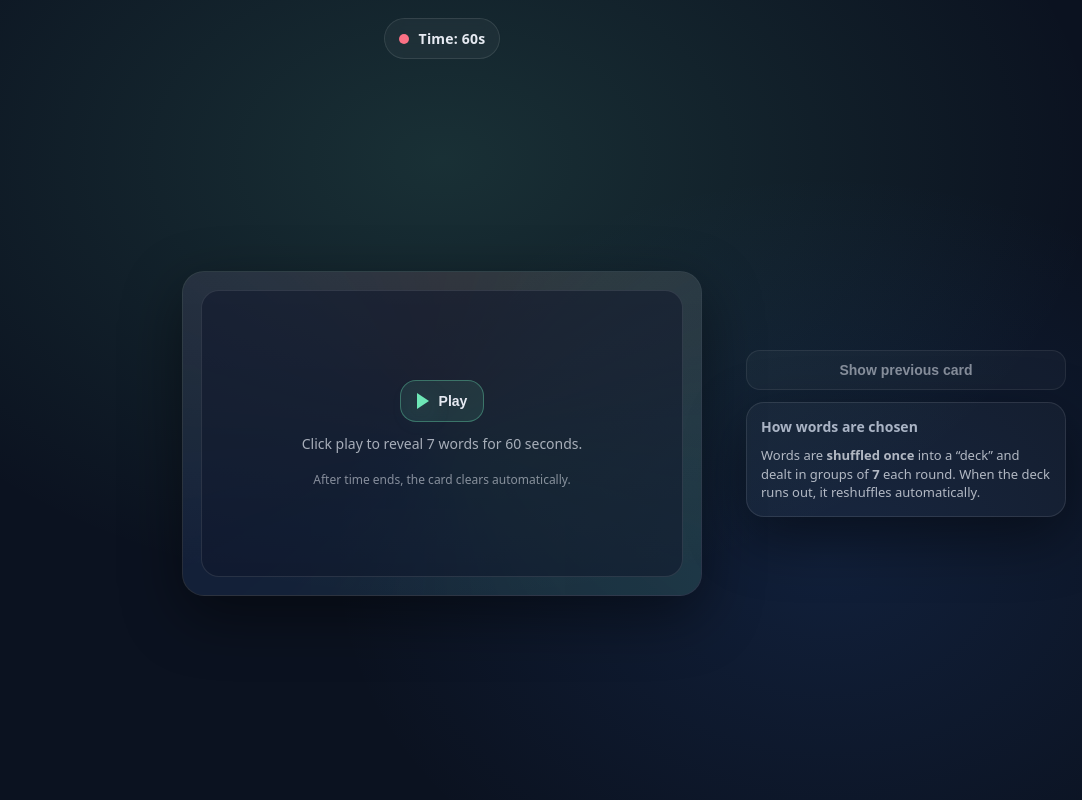
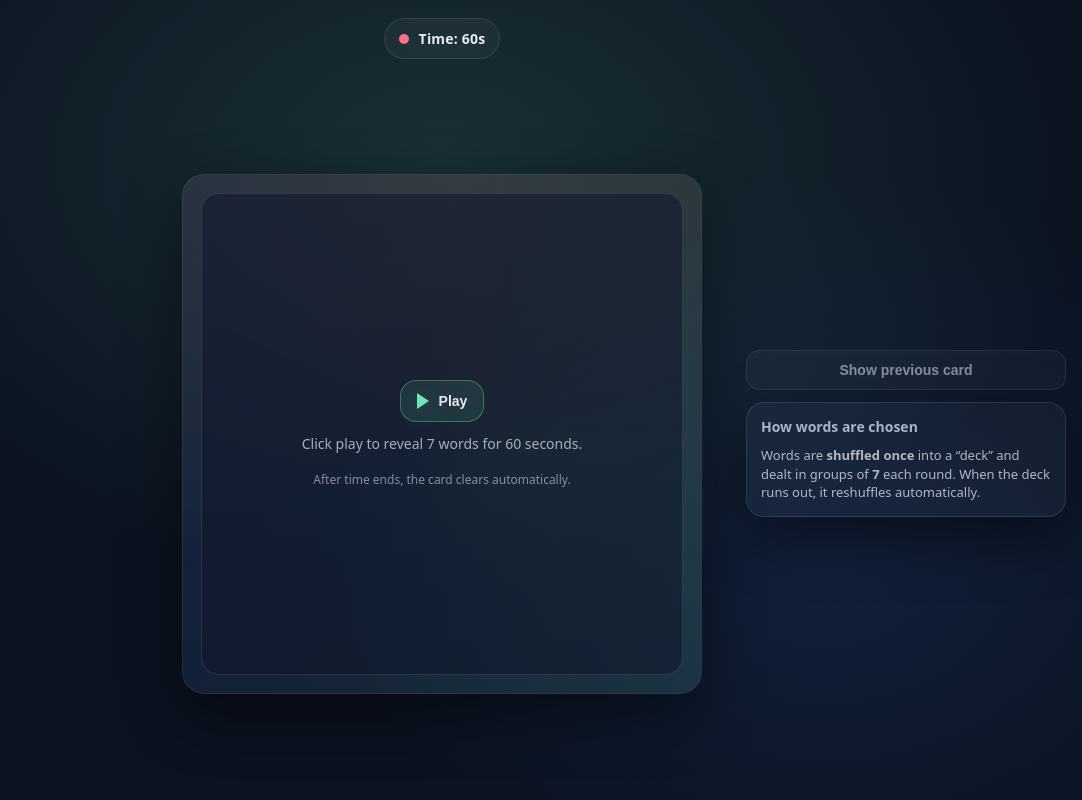
Before and after one commit to shriyaca22-bit/60secondsboardgame, a plain HTML site: page index.html in a window 1280 px wide. Shown: the whole page, without its empty margins (198-1280 px from the left). Drawn offline with Linux system fonts and the light colour scheme.

Commit message:
Update index.html

```diff
--- a/index.html
+++ b/index.html
@@ -119,7 +119,7 @@
 
       .card {
         width: 100%;
-        aspect-ratio: 16 / 10;
+        aspect-ratio: 1 / 1;
         border-radius: 22px;
         background: linear-gradient(180deg, rgba(255,255,255,0.04), rgba(255,255,255,0.02));
         border: 1px solid var(--border);
```
